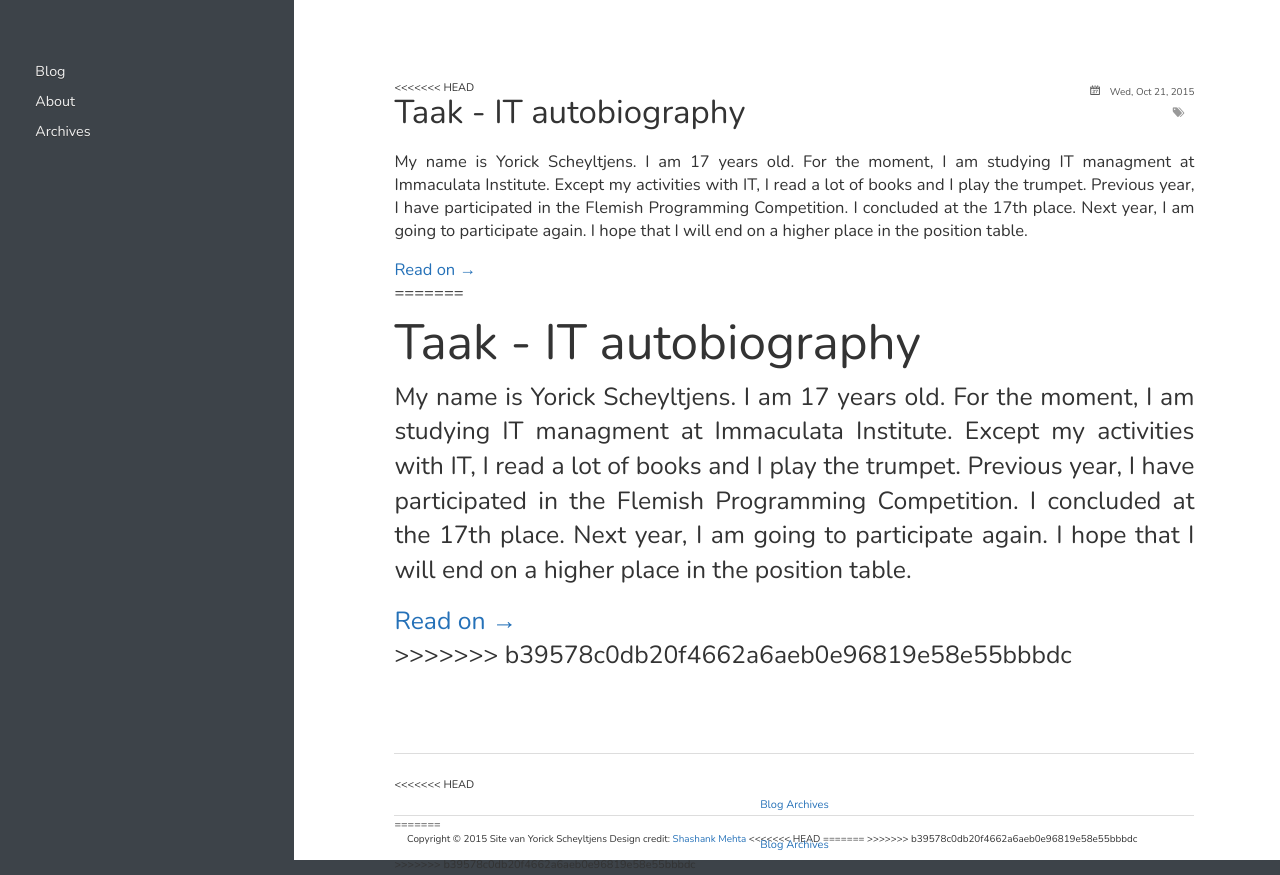
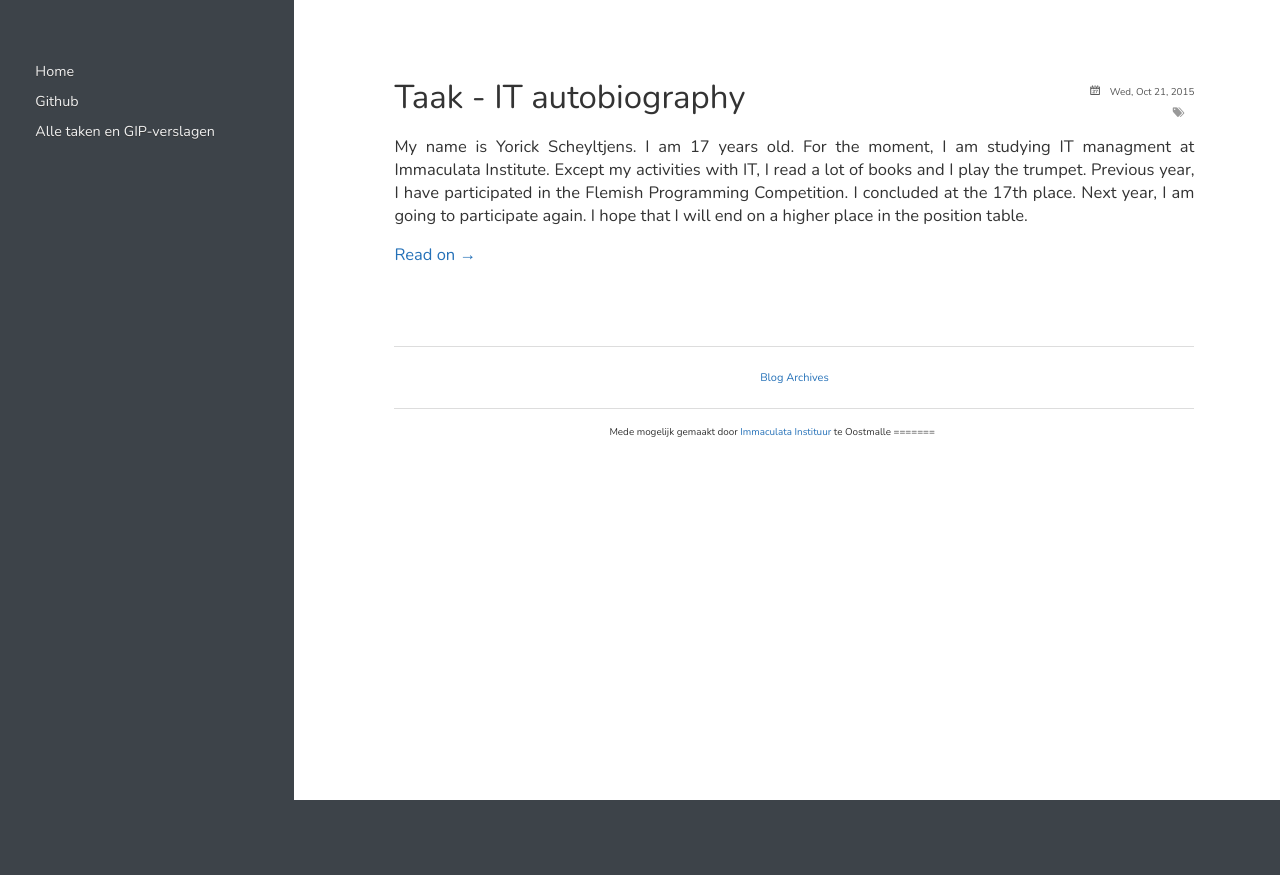
Before and after one commit to Yorick-Scheyltjens/Yorick-Scheyltjens.github.io, a plain HTML site: page index.html in a window 1280 px wide. After the commit the page ends 800 px from the top, so only its background shows below. Drawn offline with nearby package versions, Linux system fonts and the light colour scheme.

Commit message:
Kleine aanpassing aan de layout

```diff
--- a/index.html
+++ b/index.html
@@ -42,9 +42,9 @@
 </div>
 
 <nav id="main-nav"><ul class="main">
-    <li><a href="/">Blog</a></li>
-    <li><a href="http://about.me/shashankmehta">About</a></li>
-    <li><a href="/post/">Archives</a></li>
+    <li><a href="/">Home</a></li>
+    <li><a href="https://github.com/Yorick-Scheyltjens/yorick-scheyltjens.github.io">Github</a></li>
+    <li><a href="/post/">Alle taken en GIP-verslagen</a></li>
 </ul>
 </nav>
 <nav id="sub-nav">
@@ -85,17 +85,13 @@
 </div>
 
 	</div>
-<<<<<<< HEAD
-	<h1 class="title" itemprop="name"><a href="http://yorick-scheyltjens.github.io/post/taak1/" itemprop="url">Taak - IT autobiography</a></h1>
-	<div class="entry-content" itemprop="articleBody">
-		My name is Yorick Scheyltjens. I am 17 years old. For the moment, I am studying IT managment at Immaculata Institute. Except my activities with IT, I read a lot of books and I play the trumpet. Previous year, I have participated in the Flemish Programming Competition. I concluded at the 17th place. Next year, I am going to participate again. I hope that I will end on a higher place in the position table.
-		<a href="http://yorick-scheyltjens.github.io/post/taak1/" class="more-link">Read on →</a>
-=======
+
+
 	<h1 class="title" itemprop="name"><a href="http://yorick-scheyltjens.github.io/post/taak1/" itemprop="url">Taak - IT autobiography</a></h1>
 	<div class="entry-content" itemprop="articleBody">
 		My name is Yorick Scheyltjens. I am 17 years old. For the moment, I am studying IT managment at Immaculata Institute. Except my activities with IT, I read a lot of books and I play the trumpet. Previous year, I have participated in the Flemish Programming Competition. I concluded at the 17th place. Next year, I am going to participate again. I hope that I will end on a higher place in the position table.
 		<a href="/post/taak1/" class="more-link">Read on →</a>
->>>>>>> b39578c0db20f4662a6aeb0e96819e58e55bbbdc
+
 	</div>
 </article>
 
@@ -103,27 +99,18 @@
 				    </div>
 				    <nav id="pagenavi">
 
+					    <div class="center"><a href="http://yorick-scheyltjens.github.io/post/">Blog Archives</a></div>
 
-<<<<<<< HEAD
-					    <div class="center"><a href="http://yorick-scheyltjens.github.io/post/">Blog Archives</a></div>
-=======
-					    <div class="center"><a href="http://yorick-scheyltjens.github.io/post/">Blog Archives</a></div>
->>>>>>> b39578c0db20f4662a6aeb0e96819e58e55bbbdc
+
 					</nav>
 				</div>
 			</div>
-			<footer id="footer" class="inner">Copyright &copy; 2015
-
-    Site van Yorick Scheyltjens
-
-Design credit: <a href="http://shashankmehta.in/archive/2012/greyshade.html">Shashank Mehta</a>
-<<<<<<< HEAD
+			<footer id="footer" class="inner">Mede mogelijk gemaakt door <a href="http://www.immalle.be/immalle/">Immaculata Instituur</a> te Oostmalle
 <script src="http://yorick-scheyltjens.github.io/js/slash.js"></script>
 <script src="http://yorick-scheyltjens.github.io/js/jquery.fancybox.pack.js"></script>
 =======
 <script src="http://yorick-scheyltjens.github.io/js/slash.js"></script>
 <script src="http://yorick-scheyltjens.github.io/js/jquery.fancybox.pack.js"></script>
->>>>>>> b39578c0db20f4662a6aeb0e96819e58e55bbbdc
 <script type="text/javascript">
 (function($){
 	$('.fancybox').fancybox();
```
